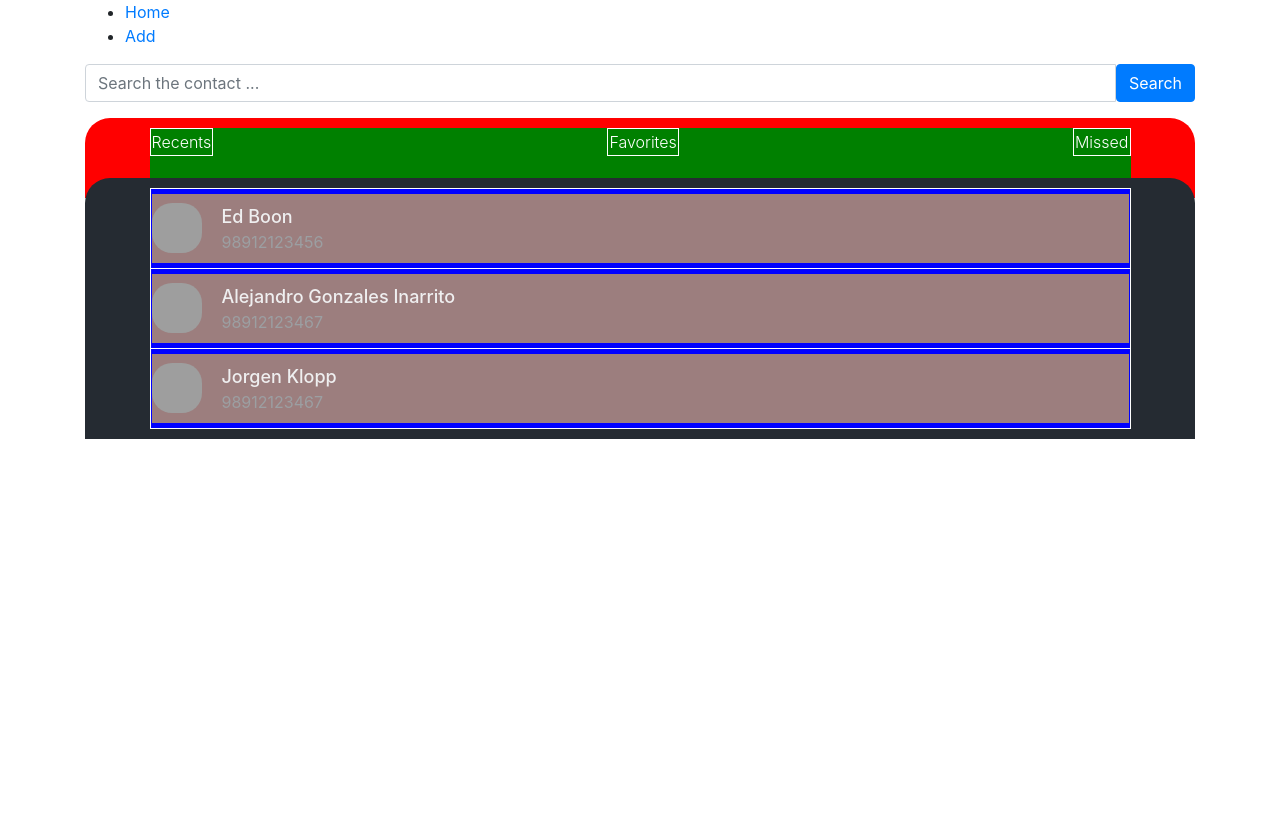
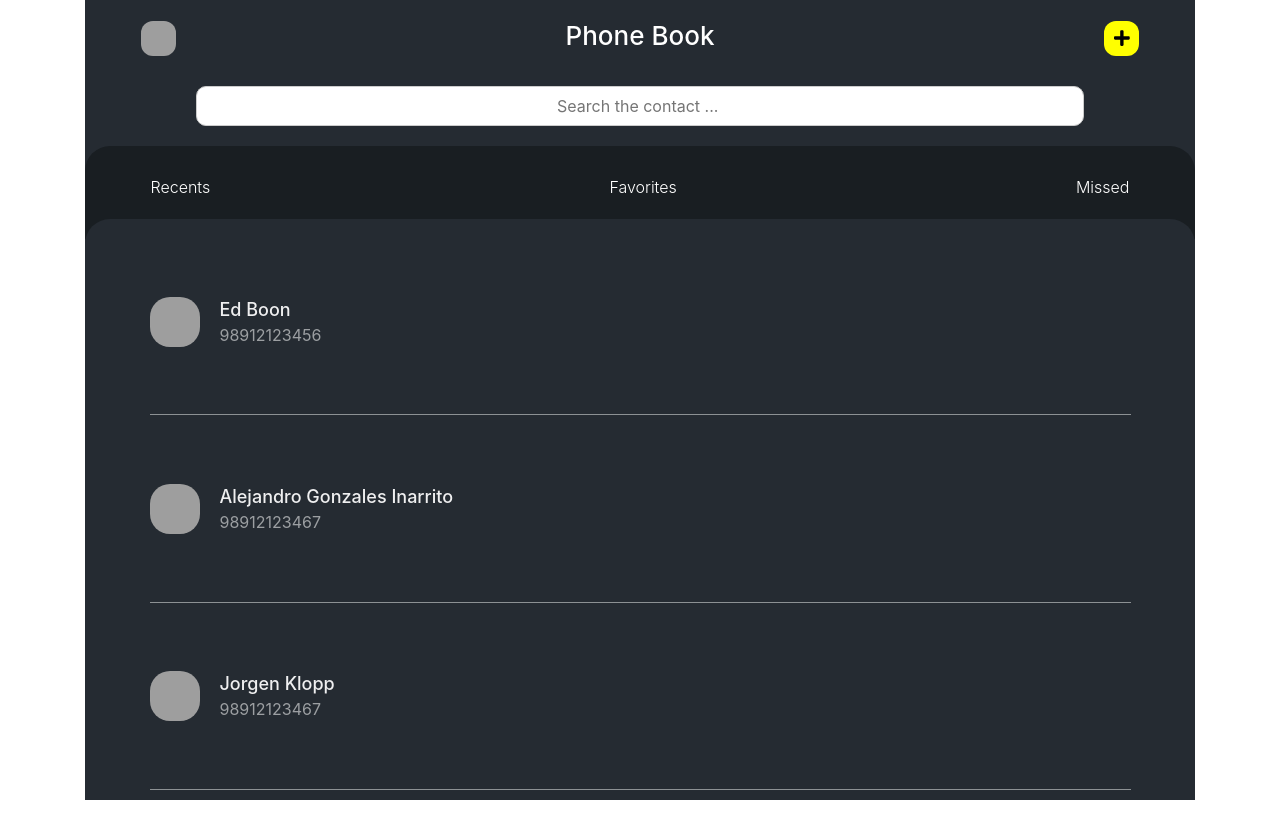
Before and after one commit to mrrezaahmadi/ReactJS-PhoneBook_CRUD, a React (Create React App) app: page / in a window 1280 px wide. Shown: the top 838 px of the page. After the commit the page ends 800 px from the top, so only its background shows below. Built offline with nearby package versions, Linux system fonts and the light colour scheme; grey boxes are pictures that could not be loaded.

Commit message:
redesign home page

```diff
--- a/src/Components/ContactCard/ContactCard.scss
+++ b/src/Components/ContactCard/ContactCard.scss
@@ -3,7 +3,6 @@
 	display: flex;
     flex-direction: row;
     align-items: center;
-	background-color: rgb(156, 126, 126);
 	.ContactCard-image {
 		img {
 			width: 50px;
--- a/src/Components/ContactsContainer/ContactsContainer.js
+++ b/src/Components/ContactsContainer/ContactsContainer.js
@@ -1,14 +1,31 @@
 import React from 'react'
 import ContactCard from '../ContactCard/ContactCard'
+import SearchBar from '../SearchBar/SearchBar'
 import './ContactsContainer.scss'
+import { Link } from 'react-router-dom'
+import { faPlus } from '@fortawesome/free-solid-svg-icons'
+import { FontAwesomeIcon } from '@fortawesome/react-fontawesome'
+
 
 
 function ContactsContainer(props) {
-    const { contacts } = props
+    const { contacts, filter } = props
 
 
     return (
         <div className='ContactsContainer'>
+            <div className="ContactsContainer-navbar">
+                <div className="navbar-photo">
+                <img src={'https://api.adorable.io/avatars/256/Ali@adorable.png'} alt='profile' />
+                </div>
+                <div className="navbar-title">Phone Book</div>
+                <div className="navbar-btn">
+                    <Link to='/add'>
+                        <button><FontAwesomeIcon icon={faPlus} /></button>
+                    </Link>
+                </div>
+            </div>
+            <SearchBar filter={filter} />
             <div className="table-header">
                 <table>
                     <thead>
--- a/src/Components/ContactsContainer/ContactsContainer.scss
+++ b/src/Components/ContactsContainer/ContactsContainer.scss
@@ -1,23 +1,69 @@
+$primaryColor: #252b32;
+$tableHeaderColor: #191e22;
+
 .ContactsContainer {
 	width: 100%;
 	height: 100vh;
+	display: flex;
+	flex-direction: column;
+	align-items: center;
+	background-color: $primaryColor;
+	.ContactsContainer-navbar {
+		margin-top: 20px;
+		height: 40px;
+		width: 90%;
+		display: flex;
+		align-items: center;
+		justify-content: space-between;
+		margin-bottom: 30px;
+		.navbar-photo {
+			img {
+				width: 35px;
+				height: 35px;
+				border: none;
+				border-radius: 12px;
+			}
+		}
+		.navbar-title {
+			margin-top: -5px;
+			color: white;
+			font-size: 26px;
+			font-weight: 500;
+		}
+		.navbar-btn {
+			button {
+				background-color: yellow;
+				width: 35px;
+				height: 35px;
+				display: flex;
+				justify-content: center;
+				align-items: center;
+				font-size: 18px;
+				border: none;
+				border-radius: 12px;
+			}
+		}
+	}
 	.table-header {
 		width: 100%;
 		border-top-right-radius: 25px;
 		border-top-left-radius: 25px;
-        background-color: red;
+		background-color: $tableHeaderColor;
 		display: flex;
 		flex-direction: row;
 		justify-content: center;
+		align-items: center;
 		position: relative;
 		z-index: 2;
+		top: 20px;
 		padding: 10px;
-        height: 80px;
+		height: 100px;
 		table {
 			width: 90%;
 			thead {
-                background-color: green;
+				// background-color: green;
 				tr {
+					margin-top: -10px;
 					width: 100%;
 					display: flex;
 					flex-direction: row;
@@ -25,7 +71,7 @@
 				}
 				th {
 					// background-color: #1a1f24;
-                    border: 1px white solid;
+					// border: 1px white solid;
 					color: white;
 					font-weight: 300;
 					text-align: center;
@@ -37,23 +83,26 @@
 		display: flex;
 		justify-content: center;
 		position: relative;
+		overflow-y: scroll;
 		z-index: 3;
-		top: -20px;
+		// top: -20px;
 		width: 100%;
-		background-color: #252b32;
+		background-color: $primaryColor;
+		height: 80vh;
 		padding: 10px;
 		border-top-right-radius: 25px;
 		border-top-left-radius: 25px;
 		table {
 			width: 90%;
 			tbody {
-                background-color: red;
+				// background-color: blue;
 				tr {
-                    background-color: blue;
-                    border: 1px white solid;
+					border-bottom: rgba(255, 255, 255, 0.288);
 				}
 				td {
+					padding: 20px 0;
 					height: 80px;
+					border-bottom: 1px rgba(255, 255, 255, 0.479) solid;
 				}
 			}
 		}
--- a/src/Components/PhoneBook/PhoneBook.js
+++ b/src/Components/PhoneBook/PhoneBook.js
@@ -4,7 +4,7 @@ import SearchBar from '../SearchBar/SearchBar'
 import ContactsContainer from '../ContactsContainer/ContactsContainer'
 import CreateContact from '../CreateContact/CreateContact'
 import ContactDetails from '../ContactDetails/ContactDetails'
-import { BrowserRouter as Router, Route, Switch, Link } from 'react-router-dom'
+import { BrowserRouter as Router, Route, Switch, Link} from 'react-router-dom'
 
 function PhoneBook() {
   const [contacts, setContacts] = useState([{
@@ -76,14 +76,7 @@ function PhoneBook() {
             <CreateContact add={createContactHandler} />
           </Route>
           <Route path={`/`}>
-            <nav>
-              <ul>
-                <li><Link to='/'>Home</Link></li>
-                <li><Link to='/add'>Add</Link></li>
-              </ul>
-            </nav>
-            <SearchBar filter={filteredContactsHandler} />
-            <ContactsContainer contacts={filteredContacts} />
+            <ContactsContainer filter={filteredContactsHandler} contacts={filteredContacts} />
           </Route>
 
         </Switch>
--- a/src/Components/SearchBar/SearchBar.js
+++ b/src/Components/SearchBar/SearchBar.js
@@ -1,22 +1,13 @@
 import React from 'react'
-import { Form, InputGroup, Button, Row, Col } from 'react-bootstrap'
+import './SearchBar.scss'
 
 
 
 function SearchBar(props) {
     return (
-        <Form>
-            <Row>
-                <Col>
-                    <Form.Group>
-                        <InputGroup>
-                            <Form.Control onChange={e => props.filter(e)} placeholder="Search the contact ... " />
-                            <Button variant='primary'>Search</Button>
-                        </InputGroup>
-                    </Form.Group>
-                </Col>
-            </Row>
-        </Form>
+        <div className="SearchBar">
+            <input onChange={e => props.filter(e)} placeholder="Search the contact ... " />
+        </div>
     )
 }
 
--- /dev/null
+++ b/src/Components/SearchBar/SearchBar.scss
@@ -0,0 +1,16 @@
+.SearchBar {
+    width: 100%;
+    display: flex;
+    justify-content: center;
+    border-radius: 20%;
+    input {
+        width: 80%;
+        height: 40px;
+        border: none;
+        border:solid 1px #ccc;
+        border-radius: 10px;
+        &::placeholder {
+            text-align: center;
+        }
+    }
+}
```
Lines whose indentation alone changed are shown as unchanged.
